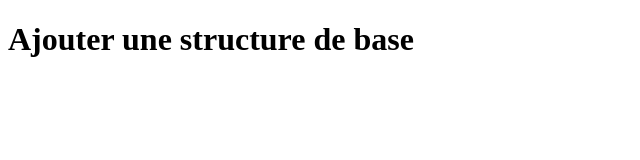
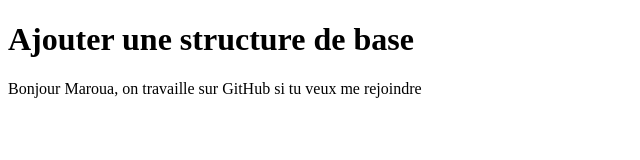
Before and after one commit to TamaHocine/exo7, a plain HTML site: page index.html in a window 1280 px wide. Shown: the whole page, without its empty margins (0-640 px from the left). Drawn offline with Linux system fonts and the light colour scheme.

Commit message:
j'ai ajouté un paragraphe html

```diff
--- a/index.html
+++ b/index.html
@@ -8,5 +8,6 @@
 </head>
 <body>
     <h1>Ajouter une structure de base</h1>
+    <p>Bonjour Maroua, on travaille sur GitHub si tu veux me rejoindre</p>
 </body>
 </html>
```
